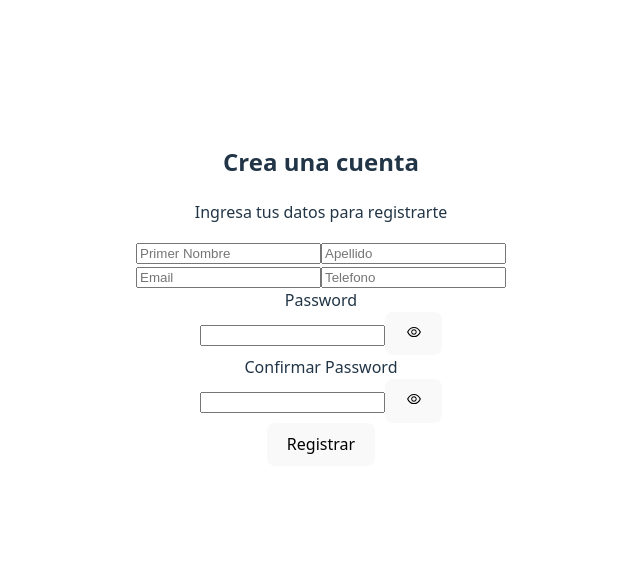
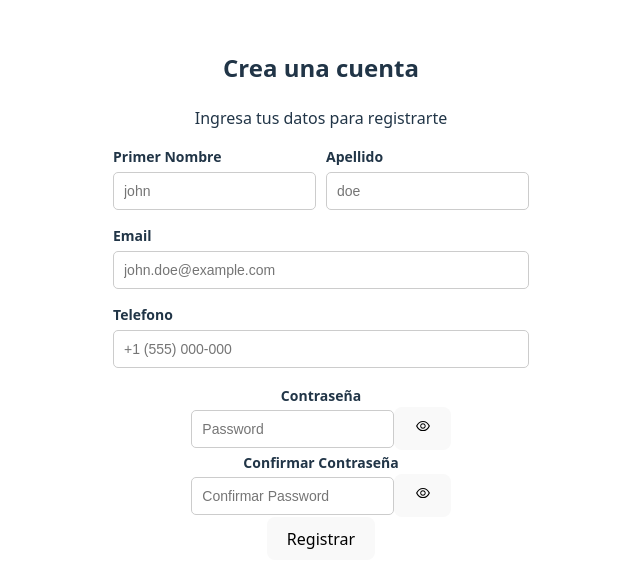
Before and after one commit to SilvaMauricioN/Tp-React-Modulo-1, a React (Vite) app: page / in a window 1280 px wide. Shown: the part 105-692 px from the top of the page, without its empty margins (319-959 px from the left). Built offline with nearby package versions, Linux system fonts and the light colour scheme.

Commit message:
Se agrego directorios de Componentes y css

```diff
--- a/src/App.jsx
+++ b/src/App.jsx
@@ -1,6 +1,6 @@
 import React from "react";
 import './App.css'
-import Formulario from "./componentes/Formulario";
+import Formulario from "./componentes/Formulario/Formulario";
 
 function App() {
 
--- a/src/componentes/Campo.jsx
+++ /dev/null
@@ -1,13 +0,0 @@
-import React from "react";
-
-const Campo = ({ tipo, texto }) => {
-  return (
-    <input
-      type={tipo}
-      placeholder={texto}
-      className="border p-2 rounded w-full"
-    />
-  );
-};
-
-export default Campo;
--- /dev/null
+++ b/src/componentes/Campo/Campo.css
@@ -0,0 +1,20 @@
+.CampoEntrada {
+    display: flex;
+    flex-direction: column;
+    text-align: left;
+    margin-bottom: 15px;
+    width: 100%;
+}
+
+label {
+    font-size: 14px;
+    font-weight: bold;
+    margin-bottom: 5px;
+}
+
+input {
+    padding: 10px;
+    border: 1px solid #ccc;
+    border-radius: 5px;
+    font-size: 14px;
+}
--- /dev/null
+++ b/src/componentes/Campo/Campo.jsx
@@ -0,0 +1,17 @@
+import React from "react";
+import "./Campo.css"
+
+const Campo = ({ tipo, texto, placeholder }) => {
+  return (
+    <div className="CampoEntrada">
+      <label className="text-gray-700 font-medium">{texto}</label>
+      <input
+        type={tipo}
+        placeholder={placeholder}
+        className="border p-2 rounded w-full">
+      </input>
+    </div>
+  );
+};
+
+export default Campo;
--- a/src/componentes/CampoPassword.jsx
+++ b/src/componentes/CampoPassword.jsx
@@ -1,14 +1,15 @@
 import React from "react";
 import Iconos from "./Iconos/Iconos";
 
-const CampoPassword = ({ placeholder }) => {
+const CampoPassword = ({ texto,placeholder }) => {
 
 	return (
 	  <div className="flex flex-col space-y-1">
-		<label className="text-gray-700 font-medium">{placeholder}</label>
+		<label className="text-gray-700 font-medium">{texto}</label>
 		<div className="relative">
 		  <input
 			type="password"
+      placeholder={placeholder}
 			className="w-full p-2 border rounded-md focus:outline-none focus:ring-2 focus:ring-blue-400"
 		  />
 		  <button
--- a/src/componentes/Formulario.jsx
+++ /dev/null
@@ -1,35 +0,0 @@
-import React from "react";
-import Campo from "./Campo";
-import Boton from "./Boton";
-import CampoPassword from "./CampoPassword";
-
-
-const Formulario = () => {
-  return (
-    <div className="flex items-center justify-center min-h-screen bg-gray-100">
-      <div className="bg-white p-6 rounded-lg shadow-lg w-96">
-        <h2 className="text-xl font-bold text-center">Crea una cuenta</h2>
-        <p className="text-gray-500 text-center mb-4">Ingresa tus datos para registrarte</p>
-
-        <form>
-          <div className="grid grid-cols-2 gap-2">
-            <Campo tipo="text" texto="Primer Nombre" />
-            <Campo tipo="text" texto="Apellido" />
-          </div>
-
-          <Campo tipo="email" texto="Email" className="mt-2" />
-          <Campo tipo="tel" texto="Telefono" className="mt-2" />
-
-          <CampoPassword placeholder="Password" className="mt-2" />
-          <CampoPassword placeholder="Confirmar Password" className="mt-2" />
-
-          <Boton texto="Registrar" />
-
-
-        </form>
-      </div>
-    </div>
-  );
-};
-
-export default Formulario;
--- /dev/null
+++ b/src/componentes/Formulario/Formulario.css
@@ -0,0 +1,4 @@
+.GrupoEntrada {
+    display: flex;
+    gap: 10px;
+}
--- /dev/null
+++ b/src/componentes/Formulario/Formulario.jsx
@@ -0,0 +1,36 @@
+import React from "react";
+import Campo from "../Campo/Campo";
+import Boton from "../Boton";
+import CampoPassword from "../CampoPassword";
+import "./Formulario.css"
+
+
+const Formulario = () => {
+  return (
+    <div className="flex items-center justify-center min-h-screen bg-gray-100">
+      <div className="bg-white p-6 rounded-lg shadow-lg w-96">
+        <h2 className="text-xl font-bold text-center">Crea una cuenta</h2>
+        <p className="text-gray-500 text-center mb-4">Ingresa tus datos para registrarte</p>
+
+        <form>
+          <div className="GrupoEntrada">
+            <Campo tipo="text" texto="Primer Nombre" placeholder="john" />
+            <Campo tipo="text" texto="Apellido" placeholder="doe" />
+          </div>
+
+          <Campo tipo="email" texto="Email" placeholder="john.doe@example.com" className="mt-2" />
+          <Campo tipo="tel" texto="Telefono" placeholder="+1 (555) 000-000" className="mt-2" />
+
+          <CampoPassword texto="Contraseña" placeholder="Password" className="mt-2" />
+          <CampoPassword texto="Confirmar Contraseña" placeholder="Confirmar Password" className="mt-2" />
+
+          <Boton texto="Registrar" />
+
+
+        </form>
+      </div>
+    </div>
+  );
+};
+
+export default Formulario;
--- a/src/componentes/Iconos/Iconos.jsx
+++ b/src/componentes/Iconos/Iconos.jsx
@@ -1,7 +1,7 @@
 import { AiOutlineEye } from "react-icons/ai";
 
 const Iconos = {
-    EYE: AiOutlineEye
+  EYE: AiOutlineEye
 }
 
 export default Iconos
```
